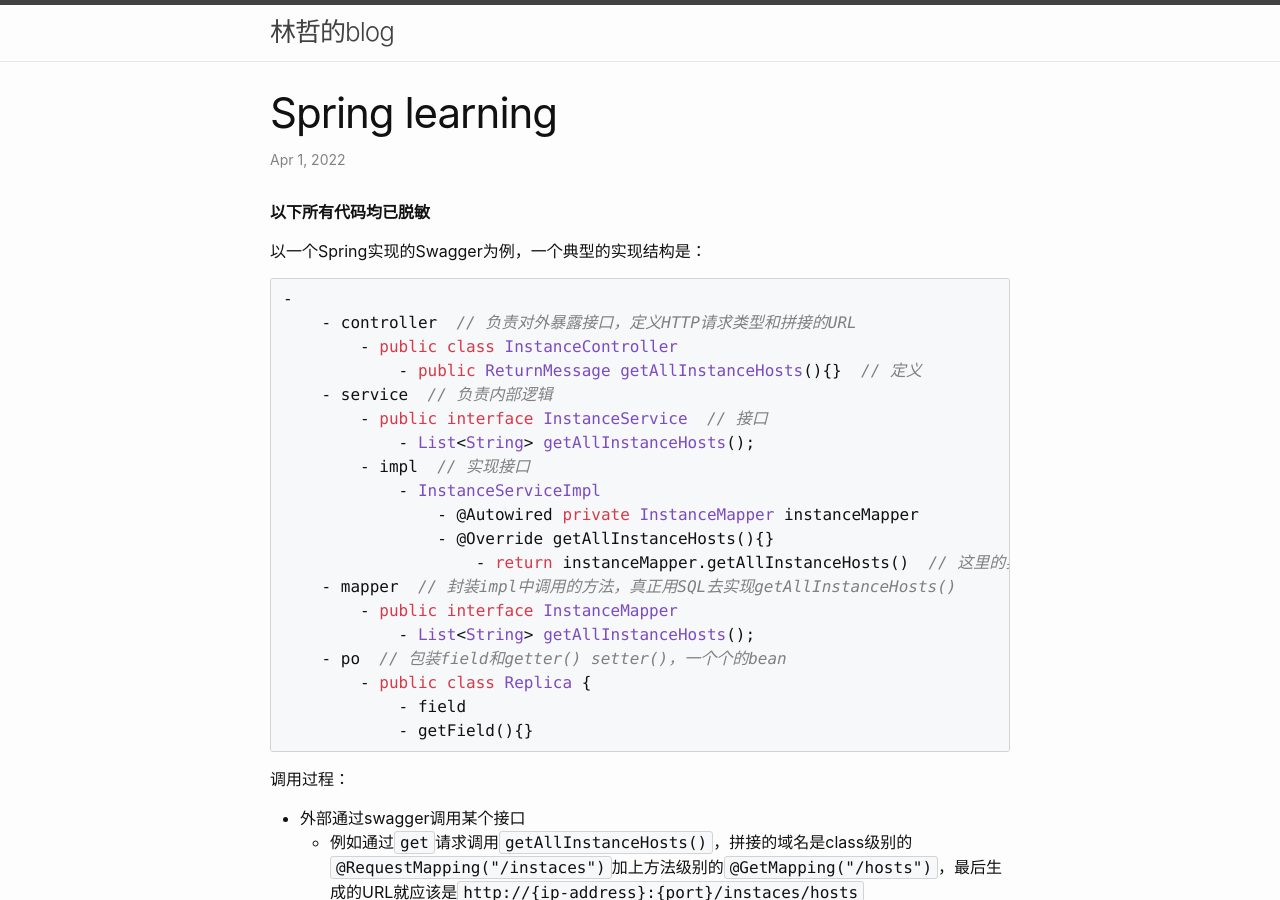
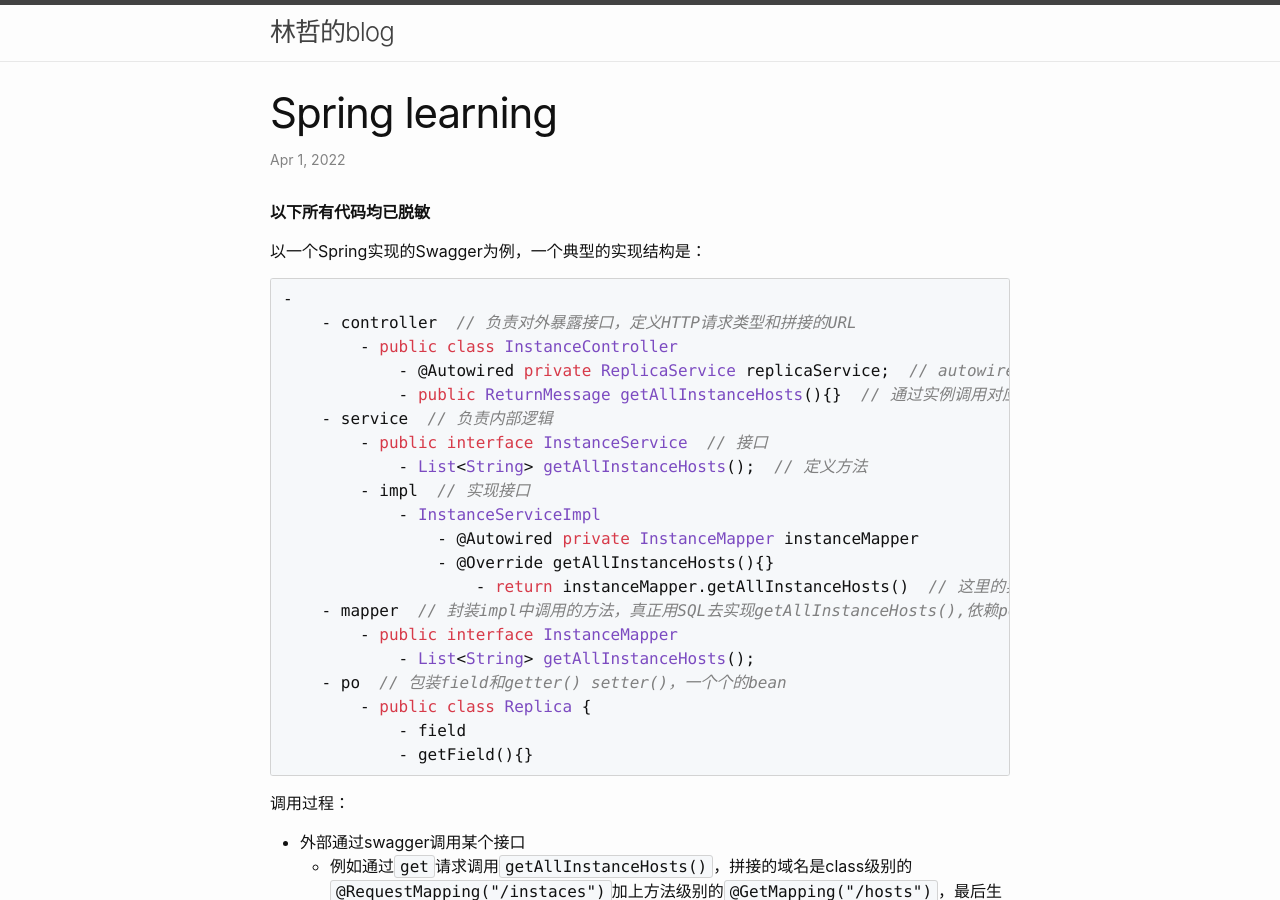
Before and after one commit to Artificial-Ridiculous/Artificial-Ridiculous.github.io, a Jekyll site: the page built from _posts/2022-04-01-Spring learning.markdown, in a window 1280 px wide and 900 px high. Built offline with Jekyll 4.4.1, drawn with Linux system fonts in a browser that asks for light colours; comment, search, counter and statistics services are not loaded.

Commit message:
fix：spring

```diff
--- a/_posts/2022-04-01-Spring learning.markdown
+++ b/_posts/2022-04-01-Spring learning.markdown
@@ -13,16 +13,17 @@ category: Java
 -
     - controller  // 负责对外暴露接口，定义HTTP请求类型和拼接的URL
         - public class InstanceController
-            - public ReturnMessage getAllInstanceHosts(){}  // 定义
+            - @Autowired private ReplicaService replicaService;  // autowire一个service实例
+            - public ReturnMessage getAllInstanceHosts(){}  // 通过实例调用对应的implement方法
     - service  // 负责内部逻辑
         - public interface InstanceService  // 接口
-            - List<String> getAllInstanceHosts();
+            - List<String> getAllInstanceHosts();  // 定义方法
         - impl  // 实现接口
             - InstanceServiceImpl
                 - @Autowired private InstanceMapper instanceMapper
                 - @Override getAllInstanceHosts(){}
-                    - return instanceMapper.getAllInstanceHosts()  // 这里的实例是从mapper的interface里Autowired
-    - mapper  // 封装impl中调用的方法，真正用SQL去实现getAllInstanceHosts()
+                    - return instanceMapper.getAllInstanceHosts()  // 这里的实例是从mapper的interface autowire
+    - mapper  // 封装impl中调用的方法，真正用SQL去实现getAllInstanceHosts(),依赖po中定义的bean
         - public interface InstanceMapper
             - List<String> getAllInstanceHosts();
     - po  // 包装field和getter() setter()，一个个的bean
```
